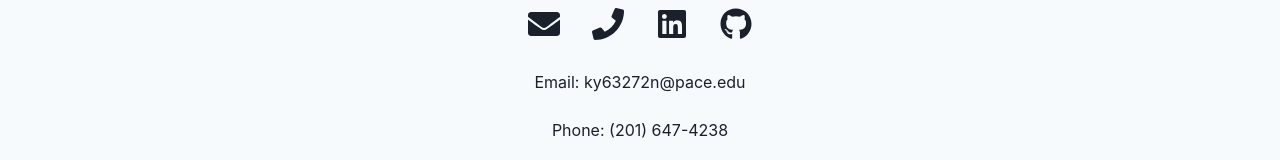
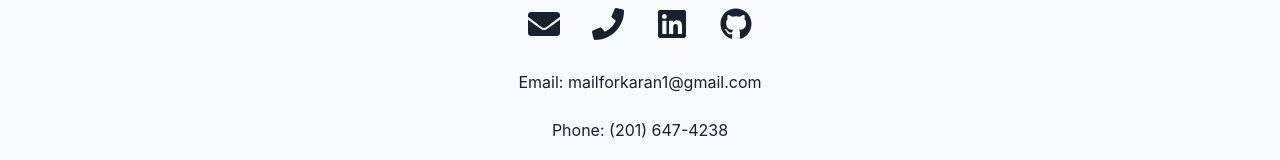
Before and after one commit to yadavkaran/portfolio, a React (Vite) app: page /contact in a window 1280 px wide. Shown: the part 324-484 px from the top of the page. Built offline with nearby package versions, Linux system fonts and the light colour scheme.

Commit message:
email change2

```diff
--- a/src/pages/Contact.tsx
+++ b/src/pages/Contact.tsx
@@ -14,20 +14,20 @@ const Contact = () => {
           </Text>
           <VStack spacing={6} w="100%">
             <HStack spacing={8} justify="center">
-              <Link href="mailto:ky63272n@pace.edu" target="_blank">
+              <Link href="mailto:mailforkaran1@gmail.com" target="_blank">
                 <Icon as={FaEnvelope} w={8} h={8} />
               </Link>
               <Link href="tel:+12016474238">
                 <Icon as={FaPhone} w={8} h={8} />
               </Link>
-              <Link href="https://linkedin.com/in/karan–yadav" target="_blank">
+              <Link href="https://linkedin.com/in/karan–-yadav" target="_blank">
                 <Icon as={FaLinkedin} w={8} h={8} />
               </Link>
               <Link href="https://github.com/yadavkaran" target="_blank">
                 <Icon as={FaGithub} w={8} h={8} />
               </Link>
             </HStack>
-            <Text>Email: ky63272n@pace.edu</Text>
+            <Text>Email: mailforkaran1@gmail.com</Text>
             <Text>Phone: (201) 647-4238</Text>
           </VStack>
           <Box w="100%" bg="white" borderRadius="xl" boxShadow="xl" p={8}>
```
